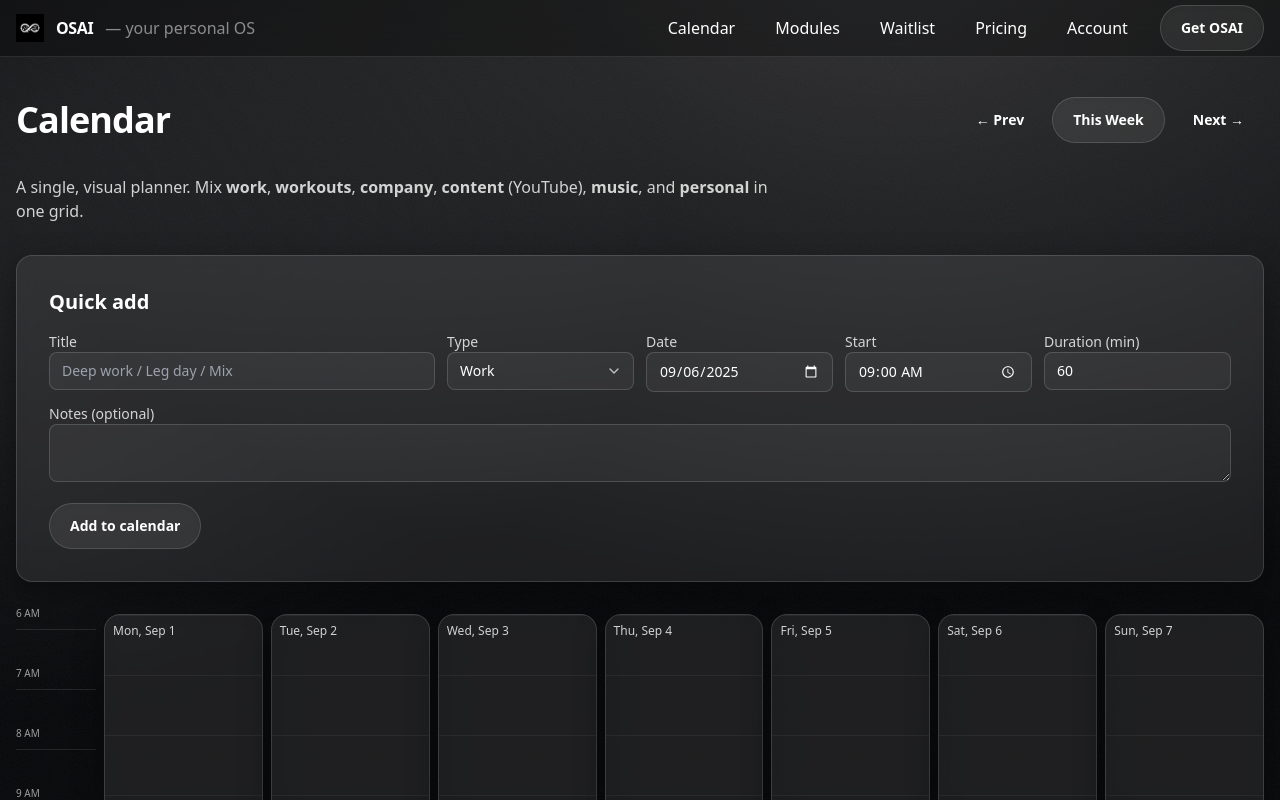
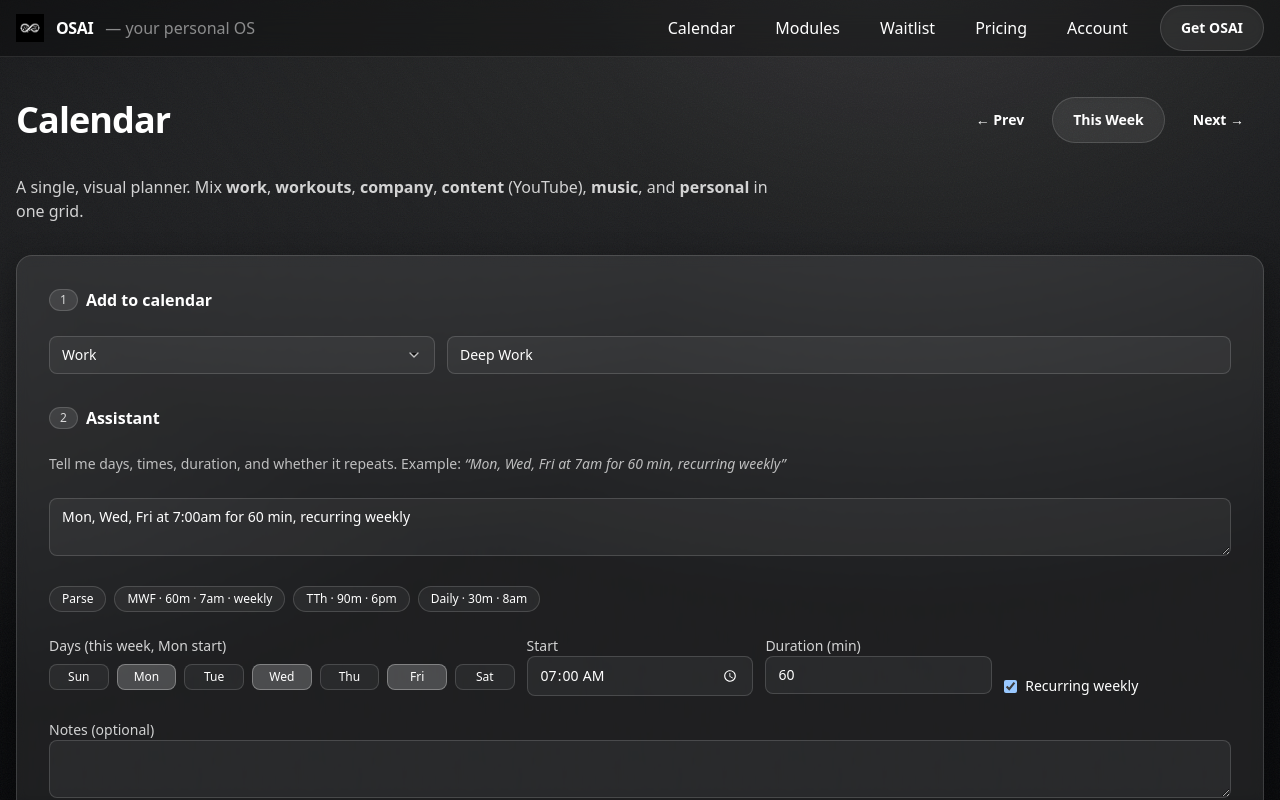
Before and after one commit to MasonIllies/OSAI, a Next.js app in the folder osai-mvp/: page /calendar in a window 1280 px wide. Shown: the top 800 px of the page. Built offline with nearby package versions, Linux system fonts and the light colour scheme.

Commit message:
Update page.tsx

```diff
--- a/osai-mvp/app/calendar/page.tsx
+++ b/osai-mvp/app/calendar/page.tsx
@@ -1,13 +1,15 @@
 "use client";
 
-import { useEffect, useMemo, useState } from "react";
+import { useEffect, useMemo, useState, useRef } from "react";
 
 /**
- * OSAI Weekly Calendar — Visual "college-style" grid
- * - 7 columns (Mon–Sun), hour rows (6:00 → 22:00)
- * - Gradient blocks positioned by time (absolute within each day)
- * - Quick Add form (pretty select); localStorage persistence
- * - Mobile: falls back to simple stacked lists
+ * OSAI Weekly Calendar — visual timetable + guided add flow
+ *
+ * NEW:
+ * - Custom dark dropdowns (no OS-white menus)
+ * - Guided flow: 1) Add to calendar  2) Select module/routine  3) Assistant box (days/times/recurring)
+ * - Reads Workout routines from localStorage (osai_workout_v2) for selection
+ * - College-style grid (Mon–Sun by hour) with gradient blocks
  */
 
 type ID = string;
@@ -21,71 +23,68 @@ type CalEvent = {
   endISO: string;
   notes?: string;
 };
-
 type CalStore = { events: CalEvent[] };
 
+/* --------- Routines (pulled from Workout module storage) --------- */
+type ProgressionMode = "weight" | "reps";
+type RoutineExercise = {
+  id: ID;
+  name: string;
+  sets: number;
+  reps: number;
+  weight: number;
+  progression: { mode: ProgressionMode; step: number; capReps?: number };
+};
+type Routine = { id: ID; name: string; exercises: RoutineExercise[] };
+type WorkoutStoreV2 = { routines: Routine[]; activeRoutineId?: ID; history: any[] };
+
 const CAL_KEY = "osai_calendar_v1";
+const WORKOUT_KEY = "osai_workout_v2";
 
 /* ---------- Visual grid constants ---------- */
 const DAY_START_HOUR = 6;   // 6:00
 const DAY_END_HOUR = 22;    // 22:00
-const PX_PER_MIN = 1;       // 60 min -> 60px, total height ~ (END-START)*60 px
+const PX_PER_MIN = 1;       // 60 min -> 60px
 
 /* ------------------ Utilities ------------------ */
 const DAY_MS = 24 * 60 * 60 * 1000;
-
-function uid(): ID {
-  return Math.random().toString(36).slice(2) + Date.now().toString(36);
-}
-
+function uid(): ID { return Math.random().toString(36).slice(2) + Date.now().toString(36); }
 function startOfWeek(d = new Date()): Date {
   const x = new Date(d);
   const day = (x.getDay() + 6) % 7; // Mon=0
   x.setHours(0, 0, 0, 0);
   return new Date(x.getTime() - day * DAY_MS);
 }
-function addDays(d: Date, days: number): Date {
-  const x = new Date(d);
-  x.setDate(x.getDate() + days);
-  return x;
-}
+function addDays(d: Date, days: number): Date { const x = new Date(d); x.setDate(x.getDate() + days); return x; }
 function toISOLocal(date: Date, timeHHMM: string): string {
   const [hh, mm] = timeHHMM.split(":").map((n) => parseInt(n || "0", 10));
   const d = new Date(date);
   d.setHours(hh, mm, 0, 0);
   return d.toISOString();
 }
-function fmtDayShort(d: Date) {
-  return d.toLocaleDateString(undefined, { weekday: "short", month: "short", day: "numeric" });
-}
-function fmtTime(iso: string) {
-  return new Date(iso).toLocaleTimeString(undefined, { hour: "2-digit", minute: "2-digit" });
-}
-
-/* Position helpers for the grid */
+function fmtDayShort(d: Date) { return d.toLocaleDateString(undefined, { weekday: "short", month: "short", day: "numeric" }); }
+function fmtTime(iso: string) { return new Date(iso).toLocaleTimeString(undefined, { hour: "2-digit", minute: "2-digit" }); }
 function minutesFromStart(iso: string) {
   const dt = new Date(iso);
   const mins = dt.getHours() * 60 + dt.getMinutes();
   return Math.max(0, mins - DAY_START_HOUR * 60);
 }
-function eventDurationMin(ev: CalEvent) {
-  return Math.max(15, Math.round((+new Date(ev.endISO) - +new Date(ev.startISO)) / 60000));
-}
-
-/* Storage */
-function loadStore(): CalStore {
+function eventDurationMin(ev: CalEvent) { return Math.max(15, Math.round((+new Date(ev.endISO) - +new Date(ev.startISO)) / 60000)); }
+function loadCalendar(): CalStore {
   try {
     const raw = localStorage.getItem(CAL_KEY);
     if (!raw) return { events: [] };
     const parsed = JSON.parse(raw) as CalStore;
     if (!parsed.events) parsed.events = [];
     return parsed;
-  } catch {
-    return { events: [] };
-  }
+  } catch { return { events: [] }; }
 }
-function saveStore(store: CalStore) {
-  localStorage.setItem(CAL_KEY, JSON.stringify(store));
+function saveCalendar(store: CalStore) { localStorage.setItem(CAL_KEY, JSON.stringify(store)); }
+function loadWorkout(): WorkoutStoreV2 | null {
+  try {
+    const raw = localStorage.getItem(WORKOUT_KEY);
+    return raw ? (JSON.parse(raw) as WorkoutStoreV2) : null;
+  } catch { return null; }
 }
 
 /* ------------------ Little UI helpers ------------------ */
@@ -93,7 +92,7 @@ function Input(props: React.InputHTMLAttributes<HTMLInputElement>) {
   return (
     <input
       {...props}
-      className={`w-full rounded-lg border border-white/15 bg-white/5 px-3 py-2 text-sm outline-none focus:ring-2 focus:ring-white/30 ${props.className || ""}`}
+      className={`w-full rounded-lg border border-white/15 bg-white/5 px-3 py-2 text-sm text-white outline-none focus:ring-2 focus:ring-white/30 ${props.className || ""}`}
     />
   );
 }
@@ -101,29 +100,87 @@ function Textarea(props: React.TextareaHTMLAttributes<HTMLTextAreaElement>) {
   return (
     <textarea
       {...props}
-      className={`w-full rounded-lg border border-white/15 bg-white/5 px-3 py-2 text-sm outline-none focus:ring-2 focus:ring-white/30 ${props.className || ""}`}
+      className={`w-full rounded-lg border border-white/15 bg-white/5 px-3 py-2 text-sm text-white outline-none focus:ring-2 focus:ring-white/30 ${props.className || ""}`}
     />
   );
 }
-/** Clean select with our chevron */
-function PrettySelect(props: React.SelectHTMLAttributes<HTMLSelectElement>) {
-  const { className = "", children, ...rest } = props;
+function Pill({ children }: { children: React.ReactNode }) {
+  return <span className="inline-flex items-center rounded-full border border-white/15 bg-white/10 px-2.5 py-0.5 text-xs text-white/80">{children}</span>;
+}
+function Chip({ label, active, onClick }: { label: string; active?: boolean; onClick: () => void }) {
   return (
-    <div className="relative">
-      <select
-        {...rest}
-        className={
-          "appearance-none w-full rounded-lg border border-white/15 bg-white/5 pr-10 pl-3 py-2 text-sm outline-none focus:ring-2 focus:ring-white/30 " +
-          className
-        }
+    <button
+      type="button"
+      onClick={onClick}
+      className={`rounded-full px-3 py-1 text-xs border transition ${active ? "bg-white/20 border-white/30" : "bg-white/5 border-white/15 hover:bg-white/10"}`}
+    >
+      {label}
+    </button>
+  );
+}
+
+/** Custom dark dropdown (no OS-white). Keyboard + click outside supported. */
+function DarkSelect<T extends string>({
+  value,
+  onChange,
+  options,
+  getLabel,
+  className = "",
+}: {
+  value: T;
+  onChange: (next: T) => void;
+  options: T[];
+  getLabel: (v: T) => string;
+  className?: string;
+}) {
+  const [open, setOpen] = useState(false);
+  const btnRef = useRef<HTMLButtonElement | null>(null);
+  const listRef = useRef<HTMLDivElement | null>(null);
+
+  useEffect(() => {
+    function onDoc(e: MouseEvent) {
+      if (!open) return;
+      const t = e.target as Node;
+      if (btnRef.current?.contains(t)) return;
+      if (listRef.current?.contains(t)) return;
+      setOpen(false);
+    }
+    document.addEventListener("mousedown", onDoc);
+    return () => document.removeEventListener("mousedown", onDoc);
+  }, [open]);
+
+  return (
+    <div className={`relative ${className}`}>
+      <button
+        ref={btnRef}
+        type="button"
+        className="w-full rounded-lg border border-white/15 bg-white/5 px-3 py-2 text-sm text-white flex items-center justify-between focus:ring-2 focus:ring-white/30"
+        onClick={() => setOpen((v) => !v)}
       >
-        {children}
-      </select>
-      <span className="pointer-events-none absolute right-3 top-1/2 -translate-y-1/2 opacity-70">
-        <svg width="16" height="16" viewBox="0 0 24 24" fill="none" aria-hidden>
+        <span className="truncate">{getLabel(value)}</span>
+        <svg width="16" height="16" viewBox="0 0 24 24" aria-hidden className="opacity-70">
           <path d="M6 9l6 6 6-6" stroke="currentColor" strokeWidth="2" strokeLinecap="round" strokeLinejoin="round"/>
         </svg>
-      </span>
+      </button>
+
+      {open && (
+        <div
+          ref={listRef}
+          className="absolute z-50 mt-1 w-full rounded-lg border border-white/15 bg-black/80 backdrop-blur-xl shadow-xl"
+        >
+          <div className="max-h-56 overflow-auto py-1">
+            {options.map((opt) => (
+              <button
+                key={opt}
+                className={`w-full text-left px-3 py-2 text-sm hover:bg-white/10 ${opt === value ? "text-white" : "text-white/80"}`}
+                onClick={() => { onChange(opt); setOpen(false); }}
+              >
+                {getLabel(opt)}
+              </button>
+            ))}
+          </div>
+        </div>
+      )}
     </div>
   );
 }
@@ -131,18 +188,12 @@ function PrettySelect(props: React.SelectHTMLAttributes<HTMLSelectElement>) {
 /* Color/gradient per type */
 function gradientFor(type: CalType) {
   switch (type) {
-    case "workout":
-      return "from-emerald-400/40 to-emerald-600/40 border-emerald-300/40";
-    case "company":
-      return "from-sky-400/40 to-sky-600/40 border-sky-300/40";
-    case "content":
-      return "from-violet-400/40 to-violet-600/40 border-violet-300/40";
-    case "music":
-      return "from-pink-400/40 to-pink-600/40 border-pink-300/40";
-    case "personal":
-      return "from-orange-400/40 to-orange-600/40 border-orange-300/40";
-    default:
-      return "from-white/20 to-white/10 border-white/20";
+    case "workout":  return "from-emerald-400/40 to-emerald-600/40 border-emerald-300/40";
+    case "company":  return "from-sky-400/40 to-sky-600/40 border-sky-300/40";
+    case "content":  return "from-violet-400/40 to-violet-600/40 border-violet-300/40";
+    case "music":    return "from-pink-400/40 to-pink-600/40 border-pink-300/40";
+    case "personal": return "from-orange-400/40 to-orange-600/40 border-orange-300/40";
+    default:         return "from-white/20 to-white/10 border-white/20";
   }
 }
 
@@ -151,36 +202,46 @@ export default function CalendarPage() {
   const [store, setStore] = useState<CalStore>({ events: [] });
   const [weekStart, setWeekStart] = useState<Date>(startOfWeek());
 
-  // Quick-add
-  const [title, setTitle] = useState("");
+  // Guided flow
+  type Step = 1 | 2 | 3;
+  const [step, setStep] = useState<Step>(1);
+
+  // Step 1 (what type)
   const [type, setType] = useState<CalType>("work");
-  const [date, setDate] = useState<string>(() => new Date().toISOString().slice(0, 10));
-  const [start, setStart] = useState("09:00");
+
+  // Step 2 (module/routine or title)
+  const workout = loadWorkout();
+  const routines = workout?.routines || [];
+  const [routineId, setRoutineId] = useState<ID>(workout?.activeRoutineId || routines[0]?.id);
+  const [title, setTitle] = useState<string>("Deep Work");
+
+  // Step 3 (assistant)
+  const [assistantText, setAssistantText] = useState<string>(
+    "Mon, Wed, Fri at 7:00am for 60 min, recurring weekly"
+  );
+  const [daysSel, setDaysSel] = useState<Record<number, boolean>>({1:true,3:true,5:true}); // Mon/Wed/Fri
+  const [time, setTime] = useState("07:00");
   const [duration, setDuration] = useState<number>(60);
+  const [recurring, setRecurring] = useState<boolean>(true);
   const [notes, setNotes] = useState("");
 
-  useEffect(() => setStore(loadStore()), []);
-  useEffect(() => saveStore(store), [store]);
+  // Storage
+  useEffect(() => setStore(loadCalendar()), []);
+  useEffect(() => saveCalendar(store), [store]);
 
+  // Grid days/hours
   const days = useMemo(() => Array.from({ length: 7 }, (_, i) => addDays(weekStart, i)), [weekStart]);
+  const totalHeight = (DAY_END_HOUR - DAY_START_HOUR) * 60 * PX_PER_MIN;
+  const hours = useMemo(() => { const list:number[]=[]; for (let h=DAY_START_HOUR; h<=DAY_END_HOUR; h++) list.push(h); return list; }, []);
 
+  /* ---------------- Actions ---------------- */
+  function prevWeek() { setWeekStart(addDays(weekStart, -7)); }
   function nextWeek() { setWeekStart(addDays(weekStart, 7)); }
-  function prevWeek() { setWeekStart(addDays(weekStart, -7)); }
   function todayWeek() { setWeekStart(startOfWeek(new Date())); }
 
-  function addEvent() {
-    if (!title.trim()) return alert("Title required.");
-    const day = new Date(date + "T00:00:00");
-    const startISO = toISOLocal(day, start);
-    const endISO = new Date(new Date(startISO).getTime() + duration * 60000).toISOString();
-    const ev: CalEvent = { id: uid(), title: title.trim(), type, startISO, endISO, notes: notes || undefined };
-    setStore({ events: [...store.events, ev] });
-    setTitle(""); setNotes("");
-  }
   function removeEvent(id: ID) {
     setStore({ events: store.events.filter((e) => e.id !== id) });
   }
-
   function eventsFor(day: Date): CalEvent[] {
     const ds = day.toISOString().slice(0, 10);
     return store.events
@@ -188,14 +249,79 @@ export default function CalendarPage() {
       .sort((a, b) => +new Date(a.startISO) - +new Date(b.startISO));
   }
 
-  const totalHeight = (DAY_END_HOUR - DAY_START_HOUR) * 60 * PX_PER_MIN; // px
+  // Very small natural-language helper for the assistant box
+  function interpretAssistant(text: string) {
+    const t = text.toLowerCase();
 
-  const hours = useMemo(() => {
-    const list: number[] = [];
-    for (let h = DAY_START_HOUR; h <= DAY_END_HOUR; h++) list.push(h);
-    return list;
-  }, []);
+    // days
+    const map: Record<string, number> = { sun:0, mon:1, tue:2, tues:2, wed:3, thu:4, thur:4, fri:5, sat:6 };
+    const nextDays: Record<number, boolean> = {};
+    Object.entries(map).forEach(([k, idx]) => { if (t.includes(k)) nextDays[idx] = true; });
 
+    // time (7am / 7:30am / 19:00)
+    let foundTime = time;
+    const m = t.match(/(\d{1,2})(?::(\d{2}))?\s*(am|pm)?/);
+    if (m) {
+      let h = parseInt(m[1],10);
+      const mm = m[2] ? parseInt(m[2],10) : 0;
+      const ap = m[3];
+      if (ap === "pm" && h < 12) h += 12;
+      if (ap === "am" && h === 12) h = 0;
+      foundTime = `${String(h).padStart(2,"0")}:${String(mm).padStart(2,"0")}`;
+    }
+
+    // duration (e.g., 60 min / 1h / 90 minutes)
+    let dur = duration;
+    const md = t.match(/(\d+)\s*(min|mins|minutes|m)/) || t.match(/(\d+)\s*(h|hr|hour|hours)/);
+    if (md) {
+      const val = parseInt(md[1],10);
+      const unit = md[2];
+      dur = /h/.test(unit) ? val * 60 : val;
+    }
+
+    // recurring?
+    const rec = /recurring|every week|weekly|each week/.test(t);
+
+    setDaysSel(Object.keys(nextDays).length ? nextDays : daysSel);
+    setTime(foundTime);
+    setDuration(dur);
+    setRecurring(rec);
+  }
+
+  function addToCalendar() {
+    const baseTitle =
+      type === "workout"
+        ? `Workout: ${routines.find(r => r.id === routineId)?.name || "Routine"}`
+        : title.trim() || "Block";
+
+    const chosenDays = Object.entries(daysSel).filter(([, on]) => on).map(([idx]) => Number(idx));
+    if (chosenDays.length === 0) return alert("Select at least one day.");
+
+    const calEvents: CalEvent[] = [];
+    const weekBase = startOfWeek(weekStart);
+
+    chosenDays.forEach((dow) => {
+      const d = addDays(weekBase, dow);
+      const startISO = toISOLocal(d, time);
+      const endISO = new Date(new Date(startISO).getTime() + duration * 60000).toISOString();
+      calEvents.push({
+        id: uid(),
+        title: baseTitle,
+        type,
+        startISO,
+        endISO,
+        notes: notes || undefined,
+      });
+    });
+
+    setStore({ events: [...store.events, ...calEvents] });
+    if (recurring) {
+      alert("Added to this week. (Recurring weekly scheduling UI coming next.)");
+    }
+    setStep(1); // reset flow to the top
+  }
+
+  /* ---------------- Render ---------------- */
   return (
     <section className="space-y-8">
       <div className="flex items-center justify-between gap-3 flex-wrap">
@@ -210,50 +336,86 @@ export default function CalendarPage() {
         A single, visual planner. Mix <b>work</b>, <b>workouts</b>, <b>company</b>, <b>content</b> (YouTube), <b>music</b>, and <b>personal</b> in one grid.
       </p>
 
-      {/* Quick Add */}
-      <div className="card p-6 md:p-8">
-        <h2 className="text-xl font-semibold">Quick add</h2>
-        <div className="grid md:grid-cols-6 gap-3 mt-4">
-          <label className="md:col-span-2 text-sm">
-            <span className="text-white/80">Title</span>
-            <Input value={title} onChange={(e) => setTitle(e.target.value)} placeholder="Deep work / Leg day / Mix" />
-          </label>
-
-          <label className="text-sm">
-            <span className="text-white/80">Type</span>
-            <PrettySelect value={type} onChange={(e) => setType(e.target.value as CalType)}>
-              <option value="work">Work</option>
-              <option value="workout">Workout</option>
-              <option value="company">Company</option>
-              <option value="content">Content / YouTube</option>
-              <option value="music">Music</option>
-              <option value="personal">Personal</option>
-            </PrettySelect>
-          </label>
-
-          <label className="text-sm">
-            <span className="text-white/80">Date</span>
-            <Input type="date" value={date} onChange={(e) => setDate(e.target.value)} />
-          </label>
-
-          <label className="text-sm">
-            <span className="text-white/80">Start</span>
-            <Input type="time" value={start} onChange={(e) => setStart(e.target.value)} />
-          </label>
-
-          <label className="text-sm">
-            <span className="text-white/80">Duration (min)</span>
-            <Input type="number" inputMode="numeric" value={duration} onChange={(e) => setDuration(Number(e.target.value))} />
-          </label>
+      {/* Guided Add Flow */}
+      <div className="card p-6 md:p-8 space-y-6">
+        <div className="flex items-center gap-2">
+          <Pill>1</Pill><div className="font-semibold">Add to calendar</div>
+        </div>
+        <div className="grid md:grid-cols-3 gap-3">
+          <DarkSelect<CalType>
+            value={type}
+            onChange={setType}
+            options={["work", "workout", "company", "content", "music", "personal"]}
+            getLabel={(v) =>
+              ({ work:"Work", workout:"Workout", company:"Company", content:"Content / YouTube", music:"Music", personal:"Personal" } as const)[v]
+            }
+          />
+          {type === "workout" ? (
+            <DarkSelect<string>
+              value={routineId || ""}
+              onChange={(id) => setRoutineId(id)}
+              options={(routines.length ? routines : [{ id: "", name: "No routines found — create one in Workout", exercises: [] } as Routine]).map(r => r.id)}
+              getLabel={(id) => routines.find(r => r.id === id)?.name || "No routines found — open /modules/workout"}
+              className="md:col-span-2"
+            />
+          ) : (
+            <Input className="md:col-span-2" value={title} onChange={(e) => setTitle(e.target.value)} placeholder="Block title (e.g., Deep Work)" />
+          )}
         </div>
 
-        <label className="block text-sm mt-3">
-          <span className="text-white/80">Notes (optional)</span>
+        <div className="flex items-center gap-2 pt-2">
+          <Pill>2</Pill><div className="font-semibold">Assistant</div>
+        </div>
+        <p className="text-sm text-white/70 -mt-2">
+          Tell me days, times, duration, and whether it repeats. Example: <i>“Mon, Wed, Fri at 7am for 60 min, recurring weekly”</i>
+        </p>
+        <Textarea value={assistantText} onChange={(e) => setAssistantText(e.target.value)} rows={2} />
+        <div className="flex flex-wrap gap-2">
+          <Chip label="Parse" onClick={() => interpretAssistant(assistantText)} />
+          <Chip label="MWF · 60m · 7am · weekly" onClick={() => { setDaysSel({1:true,3:true,5:true}); setTime("07:00"); setDuration(60); setRecurring(true); }} />
+          <Chip label="TTh · 90m · 6pm" onClick={() => { setDaysSel({2:true,4:true}); setTime("18:00"); setDuration(90); setRecurring(false); }} />
+          <Chip label="Daily · 30m · 8am" onClick={() => { setDaysSel({0:true,1:true,2:true,3:true,4:true,5:true,6:true}); setTime("08:00"); setDuration(30); setRecurring(true); }} />
+        </div>
+
+        <div className="grid md:grid-cols-5 gap-3">
+          <div className="md:col-span-2">
+            <div className="text-sm text-white/80">Days (this week, Mon start)</div>
+            <div className="mt-2 grid grid-cols-7 gap-2">
+              {["Sun","Mon","Tue","Wed","Thu","Fri","Sat"].map((label, idx) => (
+                <button
+                  key={label}
+                  type="button"
+                  onClick={() => setDaysSel({ ...daysSel, [idx]: !daysSel[idx] })}
+                  className={`rounded-lg px-2 py-1 text-xs border ${daysSel[idx] ? "bg-white/20 border-white/30" : "bg-white/5 border-white/15 hover:bg-white/10"}`}
+                >
+                  {label}
+                </button>
+              ))}
+            </div>
+          </div>
+          <div>
+            <div className="text-sm text-white/80">Start</div>
+            <Input type="time" value={time} onChange={(e) => setTime(e.target.value)} />
+          </div>
+          <div>
+            <div className="text-sm text-white/80">Duration (min)</div>
+            <Input type="number" inputMode="numeric" value={duration} onChange={(e) => setDuration(Number(e.target.value))} />
+          </div>
+          <div className="flex items-end">
+            <label className="inline-flex items-center gap-2 text-sm">
+              <input type="checkbox" checked={recurring} onChange={(e) => setRecurring(e.target.checked)} />
+              Recurring weekly
+            </label>
+          </div>
+        </div>
+
+        <div>
+          <div className="text-sm text-white/80">Notes (optional)</div>
           <Textarea value={notes} onChange={(e) => setNotes(e.target.value)} rows={2} />
-        </label>
+        </div>
 
-        <div className="mt-4">
-          <button className="btn" onClick={addEvent}>Add to calendar</button>
+        <div className="pt-2">
+          <button className="btn" onClick={addToCalendar}>Add to calendar</button>
         </div>
       </div>
 
@@ -310,16 +472,13 @@ export default function CalendarPage() {
                 {/* Hour lines (faint) */}
                 {hours.map((h, i) => {
                   const top = (h - DAY_START_HOUR) * 60 * PX_PER_MIN;
-                  return (
-                    <div key={i} className="absolute left-0 right-0 border-t border-white/5" style={{ top }} />
-                  );
+                  return <div key={i} className="absolute left-0 right-0 border-t border-white/5" style={{ top }} />;
                 })}
 
                 {/* Events */}
                 {evs.map((ev, i) => {
                   const top = minutesFromStart(ev.startISO) * PX_PER_MIN;
                   const height = eventDurationMin(ev) * PX_PER_MIN;
-                  // slight horizontal jitter to hint overlaps
                   const jitter = (i % 2) * 4;
                   return (
                     <div
@@ -331,13 +490,7 @@ export default function CalendarPage() {
                       <div className="px-2 py-1.5">
                         <div className="flex items-center justify-between gap-2">
                           <div className="font-semibold truncate">{ev.title}</div>
-                          <button
-                            aria-label="Remove"
-                            className="text-white/70 hover:text-white text-xs"
-                            onClick={() => removeEvent(ev.id)}
-                          >
-                            ×
-                          </button>
+                          <button aria-label="Remove" className="text-white/70 hover:text-white text-xs" onClick={() => removeEvent(ev.id)}>×</button>
                         </div>
                         <div className="opacity-80">{fmtTime(ev.startISO)}–{fmtTime(ev.endISO)}</div>
                         {ev.notes && <div className="opacity-70 mt-0.5 line-clamp-2">{ev.notes}</div>}
```
